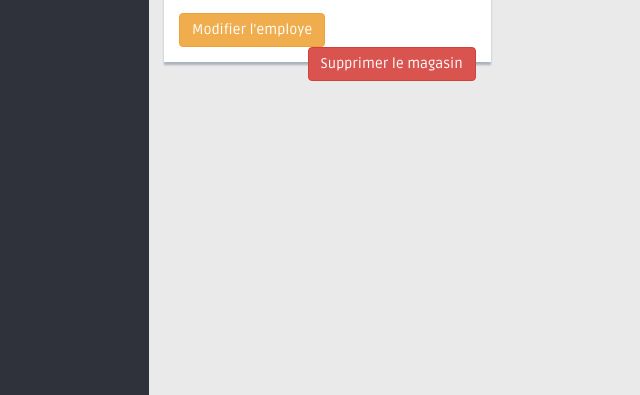
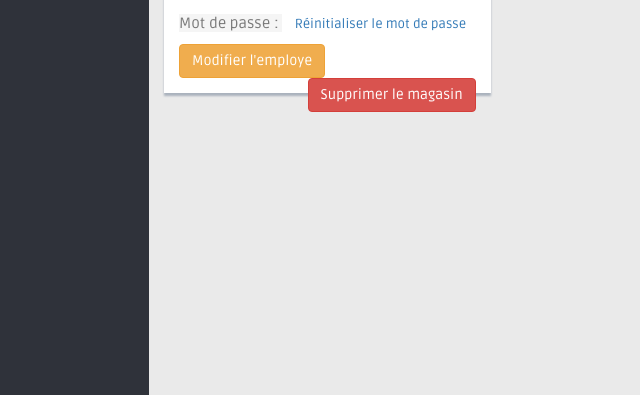
Before and after one commit to Rgarbaciak/NRT_CleanIT, a Symfony app: template templates/employe/consulter.html.twig in a window 1280 px wide. Shown: the part 405-800 px from the top of the page, without its empty margins (61-701 px from the left). Run offline with Twig, Linux system fonts and the light colour scheme; the template is opened without the code that fills it, so the values that code supplies are empty; some libraries are stand-ins or nearby versions.

Commit message:
Ajout de la reinitialisation du mot de passe

```diff
--- a/config/routes.yaml
+++ b/config/routes.yaml
@@ -151,6 +151,10 @@ employeSupprimer:
   path: /employe/supprimer/{id}
   controller: App\Controller\EmployeController::supprimerEmploye
 
+employeReinitialiser:
+  path: /employe/reintialiser/{id}
+  controller: App\Controller\EmployeController::reinitialliserEmploye
+
 #role
 roleAjouter:
   path: /role/ajouter
--- a/src/Form/EmployeType.php
+++ b/src/Form/EmployeType.php
@@ -56,6 +56,7 @@ class EmployeType extends AbstractType
             ])
             ->add('ville',TextType::class,[
                 'attr' =>[
+
                     'class'=> 'form-control',
                     'maxlength' => 50
                 ]
@@ -69,7 +70,8 @@ class EmployeType extends AbstractType
             ->add('mail',TextType::class,[
                 'attr' =>[
                     'class'=> 'form-control',
-                    'maxlength' => 50
+                    'maxlength' => 50,
+                    'pattern'=> '[a-z0-9._%+-]+@[a-z0-9.-]+\.[a-z]{2,63}$'
                 ]
             ])
             ->add('roles',ChoiceType::class, [
--- a/templates/employe/consulter.html.twig
+++ b/templates/employe/consulter.html.twig
@@ -18,9 +18,21 @@
     <p><span class="message-p message" style="font-size:15px">Téléphone :</span>&nbsp;&nbsp;&nbsp;{{employe.tel}}</p>
     <p><span class="message-p message" style="font-size:15px">Adresse Mail :</span>&nbsp;&nbsp;&nbsp;{{employe.mail}}</p>
     <p><span class="message-p message" style="font-size:15px">Adresse : </span>&nbsp;&nbsp;&nbsp;  {{employe.rue}}</p>
-                <p><span class="message-p message" style="font-size:15px">Ville : </span>&nbsp;&nbsp;&nbsp;  {{employe.ville}}</p>
-                <p><span class="message-p message" style="font-size:15px">Code postal : </span>&nbsp;&nbsp;&nbsp; {{employe.copos}}</p>
-                <p><span class="message-p message" style="font-size:15px">Pays : </span>&nbsp;&nbsp;&nbsp; {{employe.pays}}</p>
+    <p><span class="message-p message" style="font-size:15px">Ville : </span>&nbsp;&nbsp;&nbsp;  {{employe.ville}}</p>
+    <p><span class="message-p message" style="font-size:15px">Code postal : </span>&nbsp;&nbsp;&nbsp; {{employe.copos}}</p>
+    <p><span class="message-p message" style="font-size:15px">Pays : </span>&nbsp;&nbsp;&nbsp; {{employe.pays}}</p>
+                {% for r in employe.user.roles %}
+                {% if r =='ROLE_HOTLINER' %}
+                 <p><span class="message-p message" style="font-size:15px">Role : </span>&nbsp;&nbsp;&nbsp; Hotliner</p>
+                 {% endif %}
+                {% if r =='ROLE_ADMIN' %}
+                 <p><span class="message-p message" style="font-size:15px">Role : </span>&nbsp;&nbsp;&nbsp; Admin</p>
+                 {% endif %}
+                  {% if r =='ROLE_COMMERCIAL' %}
+                 <p><span class="message-p message" style="font-size:15px">Role : </span>&nbsp;&nbsp;&nbsp; Commercial</p>
+                 {% endif %}
+                 {% endfor %}
+     <p><span class="message-p message" style="font-size:15px">Mot de passe : </span>&nbsp;&nbsp;&nbsp; <a data-toggle="modal" data-target="#validationMotDePasse" >Réinitialiser le mot de passe</a></p>
     <th><a type="button" class ="btn btn-warning" href="{{ path('employeModifier', { 'id': employe.id }) }}">Modifier l'employe</a>
     <div class="pull-right" >
     <th><button type="button" class ="btn btn-danger" data-toggle="modal" data-target="#validationSuppresion" >Supprimer le magasin</button> </th><br>
@@ -31,7 +43,7 @@
     {% include('./component/script.html.twig') %}
     </body>
         <!--Modal-->
-    <div class="modal fade" id="validationSuppresion" tabindex="-1" role="dialog" aria-labelledby="validationSuppresionLabel" aria-hidden="true">
+<div class="modal fade" id="validationSuppresion" tabindex="-1" role="dialog" aria-labelledby="validationSuppresionLabel" aria-hidden="true">
   <div class="modal-dialog" role="document">
     <div class="modal-content">
       <div class="modal-header">
@@ -51,4 +63,25 @@
     </div>
   </div>
 </div>
+
+<div class="modal fade" id="validationMotDePasse" tabindex="-1" role="dialog" aria-labelledby="validationMotDePasse" aria-hidden="true">
+  <div class="modal-dialog" role="document">
+    <div class="modal-content">
+      <div class="modal-header">
+      <button type="button" class="close" data-dismiss="modal" aria-label="Close">
+          <span aria-hidden="true">&times;</span>
+        </button>
+        <h5 class="modal-title" id="validationMotDePasse">Êtes-vous sûre de vouloir réinitialiser le mot de passe ?</h5>
+      </div>
+      <div class="modal-body">
+        <p> Vous allez réinitialiser le mot de passe de l'employé appelé : {{employe.nom}} {{employe.prenom}}</p>
+
+      </div>
+      <div class="modal-footer">
+        <a type="button" class="btn btn-secondary" data-dismiss="modal">Annuler</a>
+        <a type="button" class="btn btn-primary" href="{{ path('employeReinitialiser', { 'id': employe.id }) }}">Réinitialiser</a>
+      </div>
+    </div>
+  </div>
+</div>
 </html>
```
Also changed, not shown: src/Controller/EmployeController.php (+35 -1 lines).
